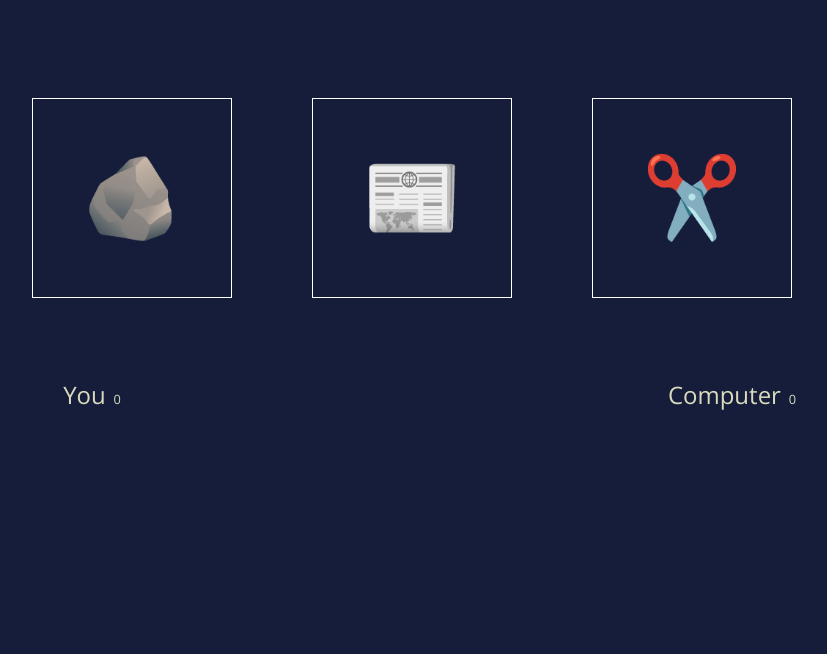
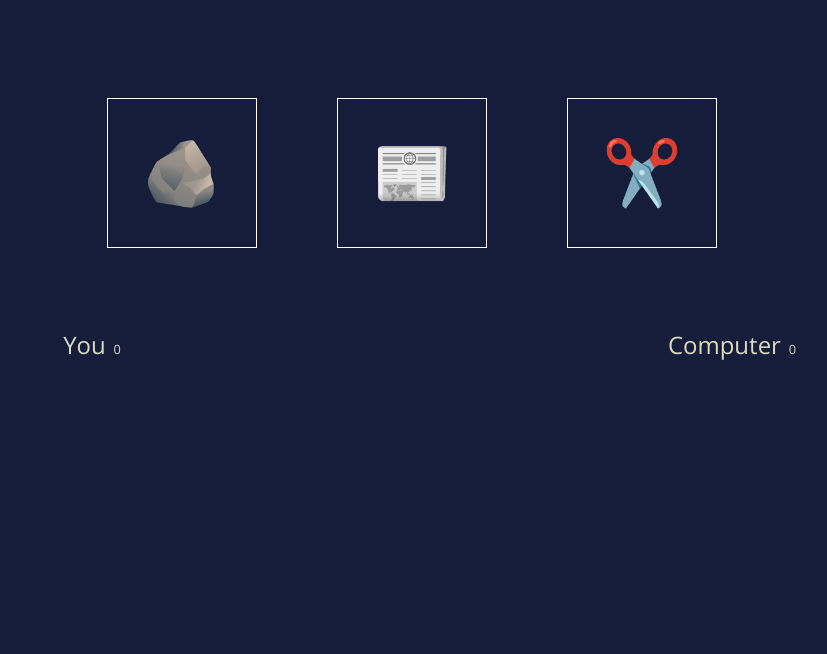
Before and after one commit to ginabeki/Rock-Paper-Scissors, a plain HTML site: page index.html in a window 1280 px wide. Shown: the part 67-721 px from the top of the page, without its empty margins (228-1055 px from the left). Drawn offline with nearby package versions, Linux system fonts and the light colour scheme.

Commit message:
Change font size

```diff
--- a/style.css
+++ b/style.css
@@ -23,13 +23,13 @@ h1 {
   border: 1px solid #fff;
   outline: none;
   cursor: pointer;
-  font-size: 5rem;
+  font-size: 4rem;
   transition: 100ms;
   padding: 10px;
   max-height: 100%;
-  height: 200px;
+  height: 150px;
   max-width: 100%;
-  width: 200px;
+  width: 150px;
 }
 .selection:hover {
   transform: scale(1.2);
```
